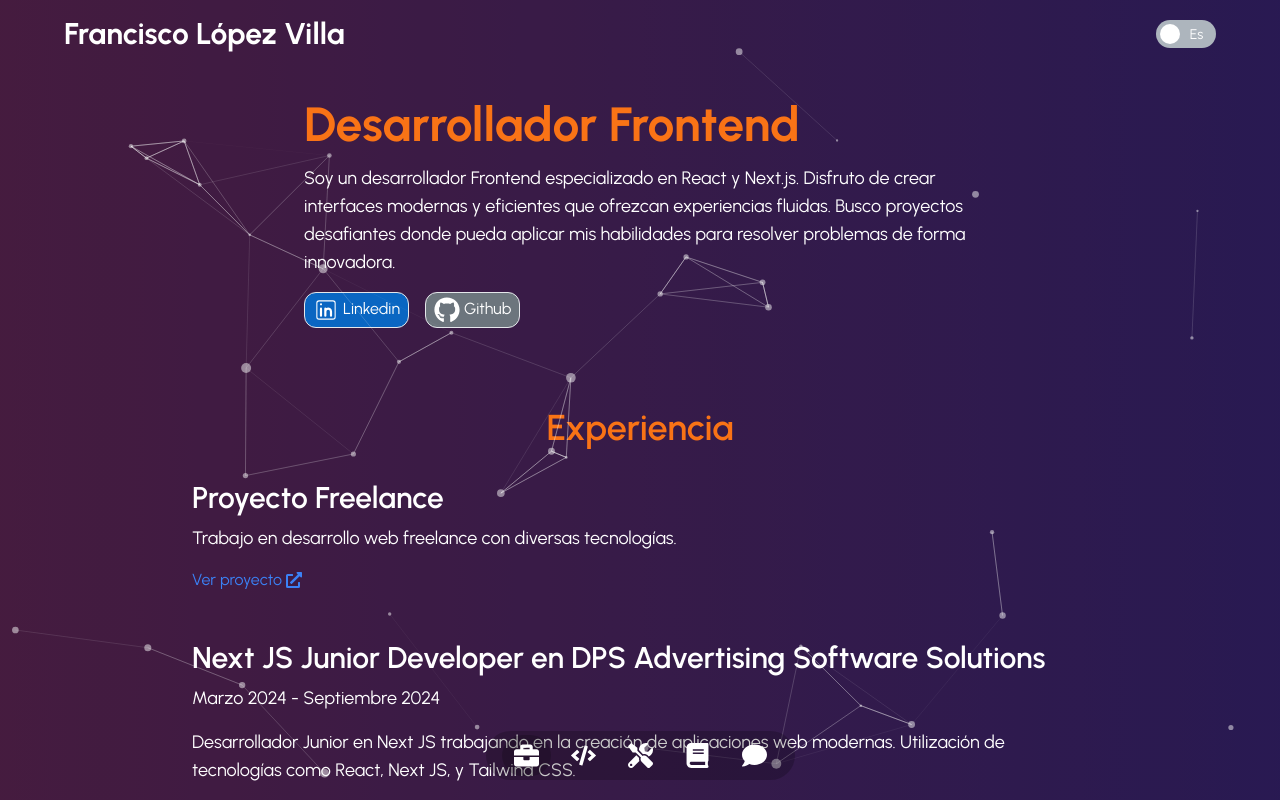
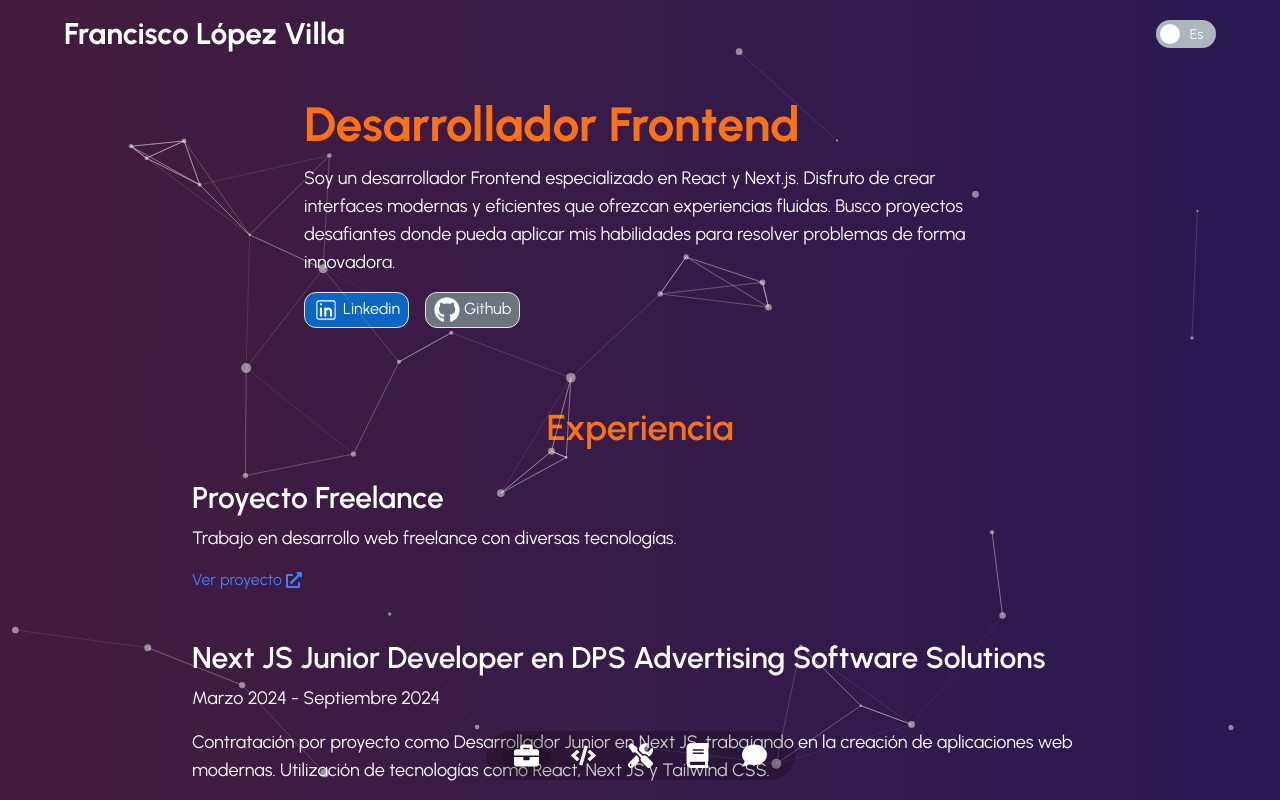
Before and after one commit to LopezVillaFrancisco/Porfolio, a Next.js app: page / in a window 1280 px wide. Shown: the top 800 px of the page. Built offline with nearby package versions, Linux system fonts and the light colour scheme.

Commit message:
changes in experience text

```diff
--- a/src/components/Experience.tsx
+++ b/src/components/Experience.tsx
@@ -36,8 +36,8 @@ const Experiencia: React.FC<ExperienciaProps> = ({ isEnglish }) => {
           </p>
           <p className="text-lg">
             {isEnglish
-              ? 'Junior Developer in Next JS working on creating modern web applications. Using technologies like React, Next JS, and Tailwind CSS.'
-              : 'Desarrollador Junior en Next JS trabajando en la creación de aplicaciones web modernas. Utilización de tecnologías como React, Next JS, y Tailwind CSS.'}
+              ? 'Contract-based role for a specific project as a Junior Developer in Next JS, working on creating modern web applications. Using technologies like React, Next JS, and Tailwind CSS.'
+              : 'Contratación por proyecto como Desarrollador Junior en Next JS, trabajando en la creación de aplicaciones web modernas. Utilización de tecnologías como React, Next JS y Tailwind CSS.'}
           </p>
         </div>
       </div>
```
